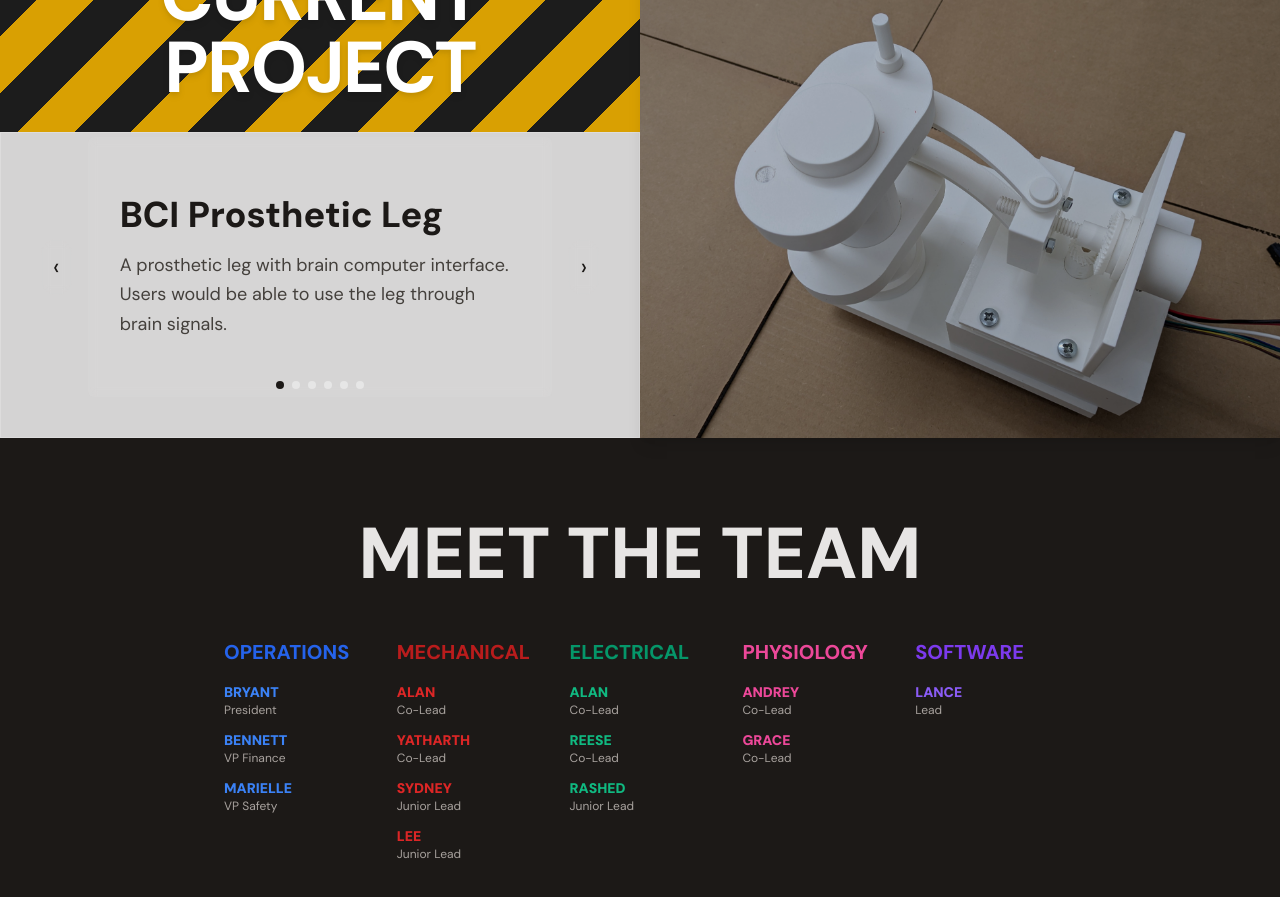
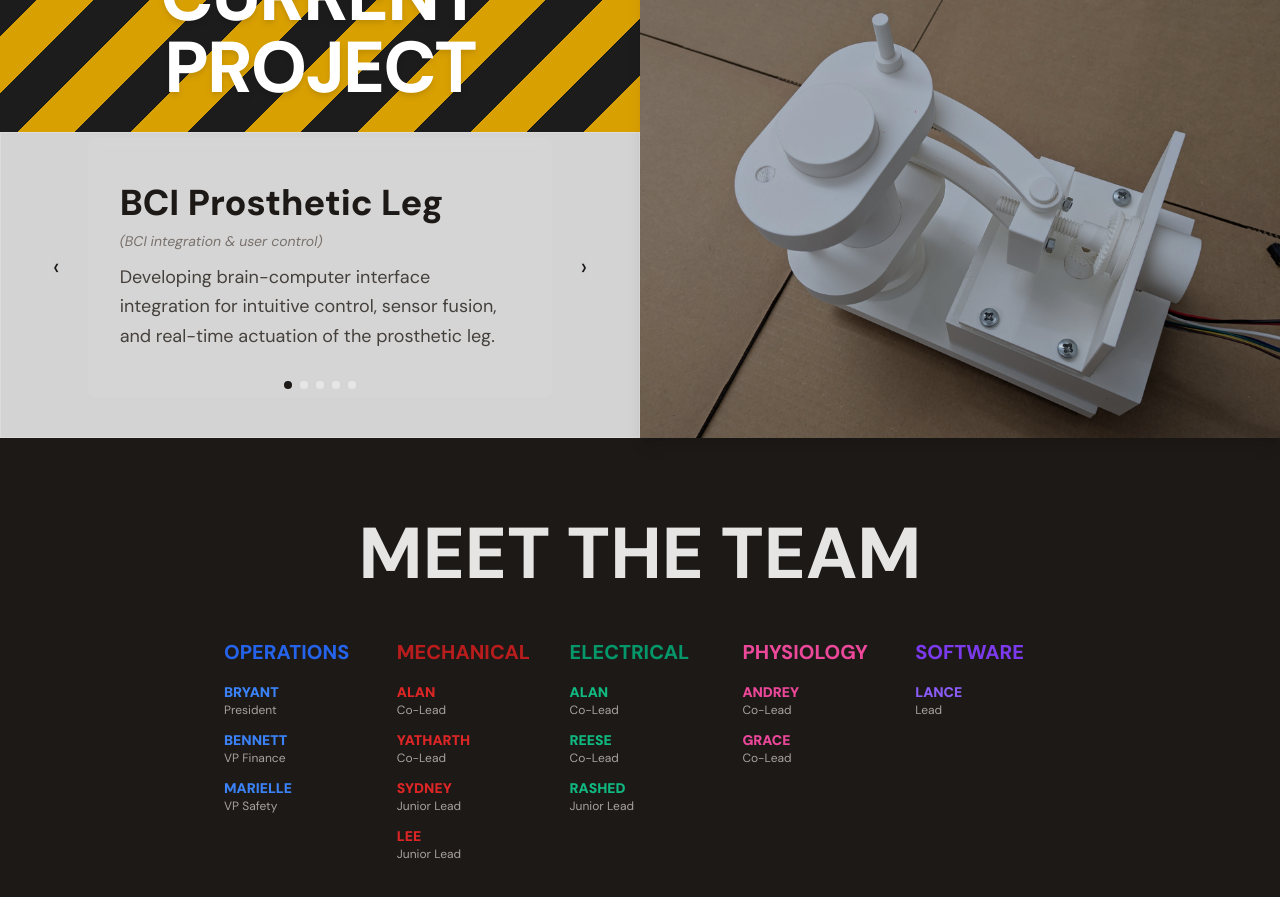
Before and after one commit to albertabionix/website2, a React (Vite) app: page / in a window 1280 px wide. Shown: the part 2500-3397 px from the top of the page. Built offline with nearby package versions, Linux system fonts and the light colour scheme; the HTML template or start-up script is replaced by a standard one.

Commit message:
Update Index.tsx

```diff
--- a/src/pages/Index.tsx
+++ b/src/pages/Index.tsx
@@ -1,4 +1,4 @@
-import { useEffect, useState, useMemo } from "react";
+import { useEffect, useState, useMemo, useRef } from "react";
 import { Button } from "@/components/ui/button";
 import { cn } from "@/lib/utils";
 import Tilt from "react-parallax-tilt";
@@ -10,40 +10,60 @@ const CarouselPlaceholder = () => {
   const slides = [
     {
       title: "BCI Prosthetic Leg",
+      smallSubtitle: "BCI integration & user control",
       subtitle:
-        "A prosthetic leg with brain computer interface. Users would be able to use the leg through brain signals.",
+        "Developing brain-computer interface integration for intuitive control, sensor fusion, and real-time actuation of the prosthetic leg.",
     },
     {
-      title: "Mechanical (Chassis & Manufacturing)",
+      title: "Mechanical",
+      smallSubtitle: "Chassis, prototyping & manufacturing",
       subtitle:
-        "CAD design with SolidWorks/Fusion 360, material science for biocompatible prosthetics, biomechanics knowledge, and manufacturing experience with 3D printing and CNC machining.",
+        "Responsible for structural design, CAD, materials selection, and rapid prototyping to create a robust prosthetic chassis and mounting systems.",
     },
     {
-      title: "Electrical (Hardware & Control Systems)",
+      title: "Electrical",
+      smallSubtitle: "Sensors, power & control electronics",
       subtitle:
-        "Circuit design, embedded systems with microcontrollers, signal processing for EMG sensors, and efficient power management.",
+        "Designing circuitry, sensor integration, motor drivers, and power management to enable reliable sensing and actuation for the prototype.",
     },
     {
-      title: "Software (EMG & Machine Learning)",
+      title: "Software",
+      smallSubtitle: "Signal processing, ML & control",
       subtitle:
-        "Programming in Python, C++, and MATLAB, EMG signal analysis, and development of responsive real-time control systems.",
+        "Implementing EMG/EEG signal processing, and real-time control software to translate user intent into movement.",
     },
     {
-      title: "Physiology (Biomechanics & Physiology)",
+      title: "Physiology",
+      smallSubtitle: "User testing, gait & ergonomics",
       subtitle:
-        "Expertise in human anatomy, gait analysis, rehabilitation science, and user-centered prosthetic design.",
-    },
-    {
-      title: "Admin",
-      subtitle:
-        "Project management, fundraising and outreach, thorough documentation, and effective team communication.",
+        "Conducting biomechanics analysis, user-centered testing, and ergonomic tuning to ensure safety, comfort, and effective assistance.",
     },
   ];
 
   const [current, setCurrent] = useState(0);
+  const [visible, setVisible] = useState(true);
+  const transitioningRef = useRef<number | null>(null);
+  const TRANSITION_MS = 300; // fade duration in ms
 
-  const prev = () => setCurrent((c) => (c - 1 + slides.length) % slides.length);
-  const next = () => setCurrent((c) => (c + 1) % slides.length);
+  const changeTo = (nextIndex: number) => {
+    if (transitioningRef.current) {
+      window.clearTimeout(transitioningRef.current);
+      transitioningRef.current = null;
+    }
+
+    // Start fade out
+    setVisible(false);
+
+    // After fade out completes, swap slide and fade in
+    transitioningRef.current = window.setTimeout(() => {
+      setCurrent(nextIndex);
+      setVisible(true);
+      transitioningRef.current = null;
+    }, TRANSITION_MS);
+  };
+
+  const prev = () => changeTo((current - 1 + slides.length) % slides.length);
+  const next = () => changeTo((current + 1) % slides.length);
 
   return (
     <div className="w-full max-w-3xl mx-auto relative flex items-center">
@@ -55,14 +75,26 @@ const CarouselPlaceholder = () => {
         <span className="text-2xl select-none">‹</span>
       </button>
 
-      <div className="w-full px-8 py-10 mx-4 rounded-md bg-white/5 backdrop-blur-sm text-left min-h-[260px] flex items-center">
-        <div>
-          <h4 className="text-3xl sm:text-4xl font-extrabold text-stone-900 mb-4">
-            {slides[current].title}
-          </h4>
-          <p className="text-stone-700 text-lg leading-relaxed">
-            {slides[current].subtitle}
-          </p>
+      <div className="w-full px-8 py-10 mx-4 rounded-md bg-white/5 backdrop-blur-sm text-left min-h-[260px] flex items-center overflow-hidden">
+        <div className="relative w-full">
+          {/* Two layered containers would also work; for simplicity we fade the single content */}
+          <div
+            className="transition-opacity duration-300"
+            style={{ opacity: visible ? 1 : 0 }}
+            aria-live="polite"
+          >
+            <h4 className="text-3xl sm:text-4xl font-extrabold text-stone-900 mb-2">
+              {slides[current].title}
+            </h4>
+            {slides[current].smallSubtitle && (
+              <div className="text-sm text-stone-500 italic mb-3">
+                ({slides[current].smallSubtitle})
+              </div>
+            )}
+            <p className="text-stone-700 text-lg leading-relaxed">
+              {slides[current].subtitle}
+            </p>
+          </div>
         </div>
       </div>
 
@@ -78,7 +110,7 @@ const CarouselPlaceholder = () => {
         {slides.map((_, idx) => (
           <button
             key={idx}
-            onClick={() => setCurrent(idx)}
+            onClick={() => changeTo(idx)}
             className={
               "w-2 h-2 rounded-full transition " +
               (idx === current ? "bg-stone-900" : "bg-white/40")
```
